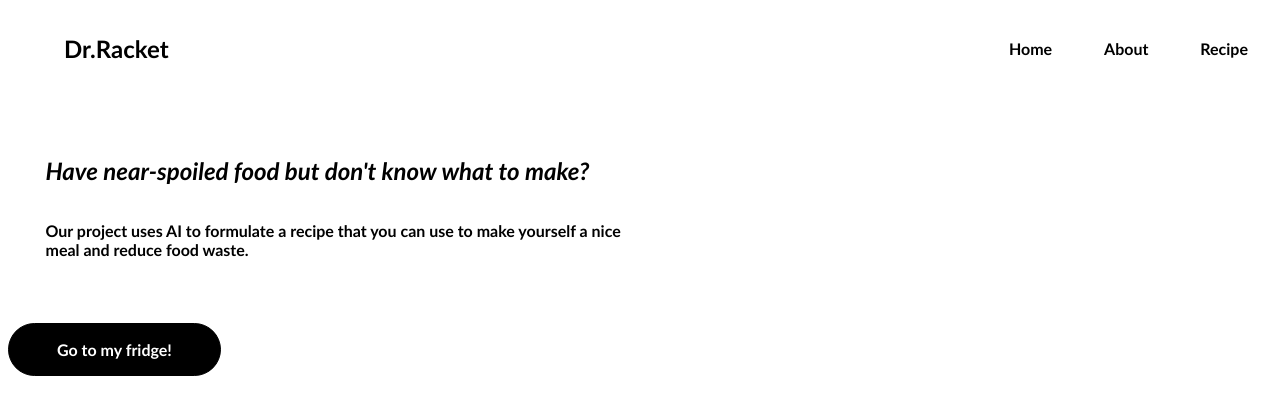
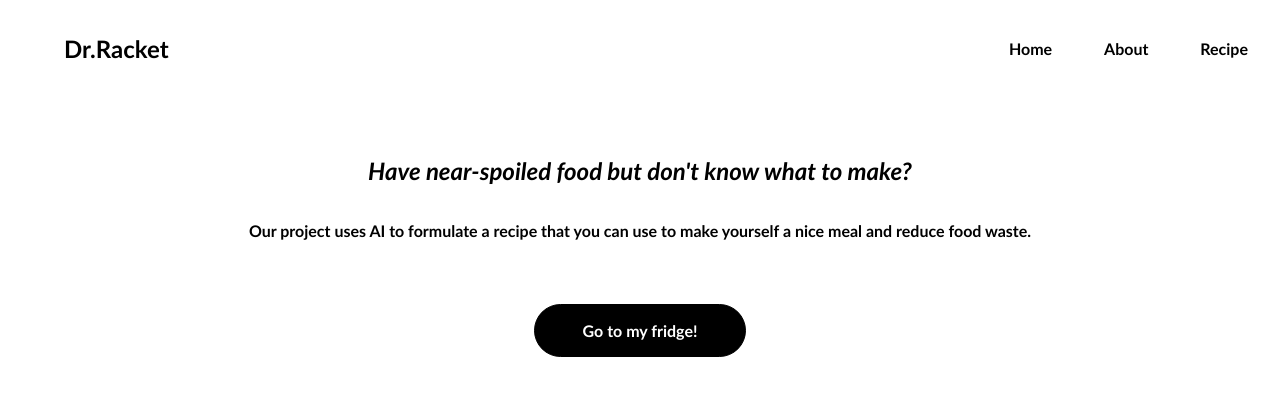
Before and after one commit to Yarik-Popov/receipt-generator, a Flask app: page / in a window 1280 px wide. Shown: the top 415 px of the page. Run offline with Flask 3, Linux system fonts and the light colour scheme.

Commit message:
Centering the blocks

```diff
--- a/app.py
+++ b/app.py
@@ -51,6 +51,7 @@ def submit():
     flash('New ingredient added successfully!')
     return redirect('/add_item')
 
+
 @app.route('/delete_item/<int:item_id>', methods=['POST'])
 def delete_item(item_id):
     item_to_delete = FridgeItem.query.get(item_id)
--- a/static/add.css
+++ b/static/add.css
@@ -1,4 +1,6 @@
 .textbox {
+    margin-left: auto;
+    margin-right: auto;
     margin-top: 5px;
     display: flex;
     padding: 0.3rem 1rem;
@@ -32,6 +34,7 @@ input:hover {
 }
 
 button {
+    text-align: center;
     margin-top: 1rem;
     padding: 0.75rem 2rem;
     font-size: 1rem;
--- a/static/base.css
+++ b/static/base.css
@@ -1,4 +1,6 @@
 * {
+  text-align: center;
+  align-content: center;
   box-sizing: border-box;
   margin: 1;
   padding: 3;
@@ -50,12 +52,12 @@
 
   .hero {
     background: white;
-
   }
 
   .hero-container {
-    margin-left: 10px;
-    display: grid;
+    margin-left: auto;
+    margin-right: auto;
+    display: block;
     grid-template-columns: 1fr 1fr;
     height: 5;
     padding: 3rem calc((100vw - 1225px) / 2);
--- a/static/fridge.css
+++ b/static/fridge.css
@@ -1,6 +1,7 @@
 .content-table {
+    margin-left: auto;
+    margin-right: auto;
     border-collapse: collapse;
-    margin: 5px;
     font-size: 0.8em;
     min-width: 200px;
     border-radius: 5px 5px 0 0;
--- a/templates/base.html
+++ b/templates/base.html
@@ -16,7 +16,7 @@
         <div class="nav-items">
           <a href="/">Home</a>
           <a href="https://github.com/Yarik-Popov/hack-the-change-2023">About</a>
-          <a href="ADD_RECIPE_LINK">Recipe</a>
+          <a href="https://sky-stew-7af.notion.site/a9b44aaa2f4048f891eaad96f07cd854?v=80747952dcf94324ba9ccdcddacb8744&pvs=4" target="_blank">Recipe</a>
 
         </div>
       </nav>
```
Also changed, not shown: recipe.py (+8 -0 lines).
